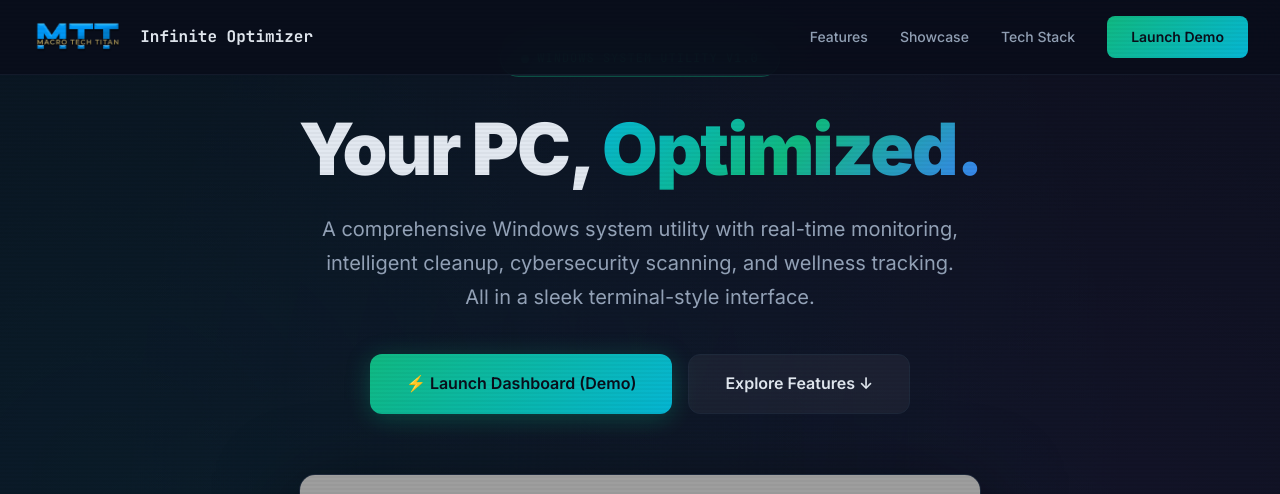
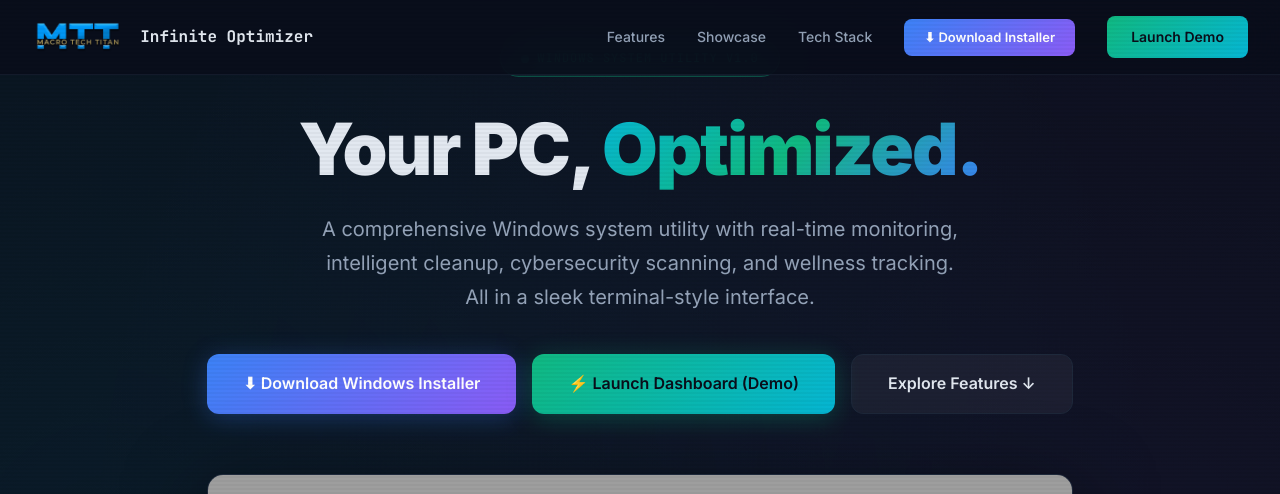
Before and after one commit to MacroTechTitan/WindowZenOptimization, a Flask app: page / in a window 1280 px wide. Shown: the top 494 px of the page. Run offline with Flask 3, Linux system fonts and the light colour scheme; some libraries are stand-ins or nearby versions; grey boxes are pictures that could not be loaded.

Commit message:
Add download link for Windows installer to the homepage
Adds a zip archive of the Windows installer to the static downloads folder and integrates a new download button into the navigation bar, hero section, and bottom CTA of the landing page, including associated CSS styling.

Replit-Commit-Author: Agent
Replit-Commit-Session-Id: 320fb403-08b4-430b-8be7-003c51b347c4
Replit-Commit-Checkpoint-Type: full_checkpoint
Replit-Commit-Event-Id: 1fb933e0-0d25-4300-be60-095f6a17d4bb
Replit-Commit-Screenshot-Url: https://storage.googleapis.com/screenshot-production-us-central1/4d12469a-7002-48c9-b502-1ac99bcd4227/320fb403-08b4-430b-8be7-003c51b347c4/JaGR4Fk
Replit-Helium-Checkpoint-Created: true

```diff
--- a/templates/landing.html
+++ b/templates/landing.html
@@ -174,6 +174,33 @@
         .btn-hero-secondary:hover {
             background: rgba(255, 255, 255, 0.1);
             border-color: var(--accent-cyan);
+        }
+
+        .btn-hero-download {
+            background: linear-gradient(135deg, var(--accent-blue), var(--accent-purple));
+            color: #fff;
+            box-shadow: 0 4px 24px rgba(59, 130, 246, 0.3);
+        }
+
+        .btn-hero-download:hover {
+            transform: translateY(-2px);
+            box-shadow: 0 8px 32px rgba(59, 130, 246, 0.4);
+        }
+
+        .nav-btn-download {
+            padding: 8px 20px;
+            background: linear-gradient(135deg, var(--accent-blue), var(--accent-purple));
+            color: #fff;
+            border-radius: 8px;
+            font-size: 13px;
+            font-weight: 600;
+            text-decoration: none;
+            transition: all 0.3s ease;
+        }
+
+        .nav-btn-download:hover {
+            box-shadow: 0 4px 16px rgba(59, 130, 246, 0.4);
+            transform: translateY(-1px);
         }
 
         .hero-preview {
@@ -583,6 +610,7 @@
             <a href="#features" class="nav-link">Features</a>
             <a href="#showcase" class="nav-link">Showcase</a>
             <a href="#tech" class="nav-link">Tech Stack</a>
+            <a href="/static/downloads/MTT_InfiniteOptimizer_Setup_v1.0.0.zip" class="nav-btn-download" download>&#x2B07; Download Installer</a>
             <a href="/app" class="nav-btn">Launch Demo</a>
         </div>
     </nav>
@@ -597,6 +625,9 @@
                 A comprehensive Windows system utility with real-time monitoring, intelligent cleanup, cybersecurity scanning, and wellness tracking. All in a sleek terminal-style interface.
             </p>
             <div class="hero-actions">
+                <a href="/static/downloads/MTT_InfiniteOptimizer_Setup_v1.0.0.zip" class="btn-hero btn-hero-download" download>
+                    &#x2B07; Download Windows Installer
+                </a>
                 <a href="/app" class="btn-hero btn-hero-primary">
                     &#x26A1; Launch Dashboard (Demo)
                 </a>
@@ -845,8 +876,11 @@
 
     <section class="cta-section">
         <h2 class="cta-title">Ready to Optimize?</h2>
-        <p class="cta-desc">Launch the dashboard and take control of your system performance, security, and wellness.</p>
+        <p class="cta-desc">Download the Windows installer and take control of your system performance, security, and wellness.</p>
         <div class="hero-actions">
+            <a href="/static/downloads/MTT_InfiniteOptimizer_Setup_v1.0.0.zip" class="btn-hero btn-hero-download" download>
+                &#x2B07; Download Windows Installer
+            </a>
             <a href="/app" class="btn-hero btn-hero-primary">
                 &#x26A1; Open Dashboard (Demo)
             </a>
```
Also changed, not shown: 2 other files.
